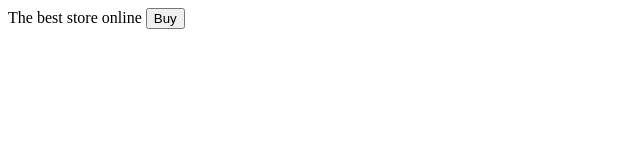
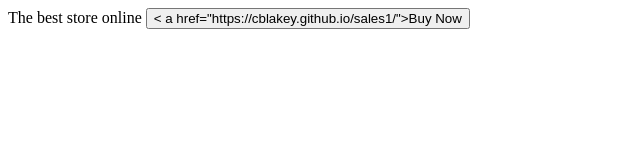
Before and after one commit to Cblakey/Main, a plain HTML site: page index.html in a window 1280 px wide. Shown: the whole page, without its empty margins (0-640 px from the left). Drawn offline with Linux system fonts and the light colour scheme.

Commit message:
Update index.html

```diff
--- a/index.html
+++ b/index.html
@@ -3,4 +3,4 @@
 The best store online
 
 
-<button>Buy</Buy>
+<button>< a href="https://cblakey.github.io/sales1/">Buy Now</a></button>
```
